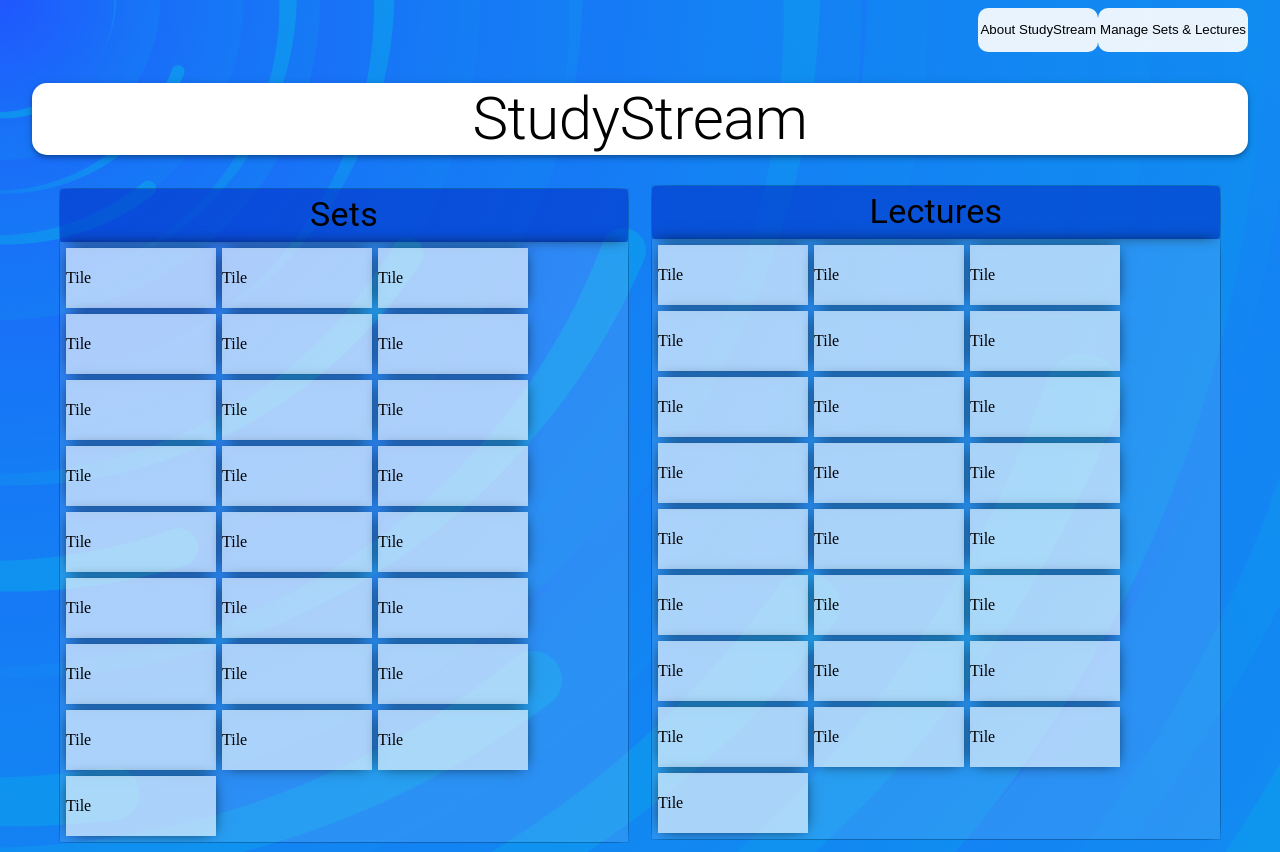
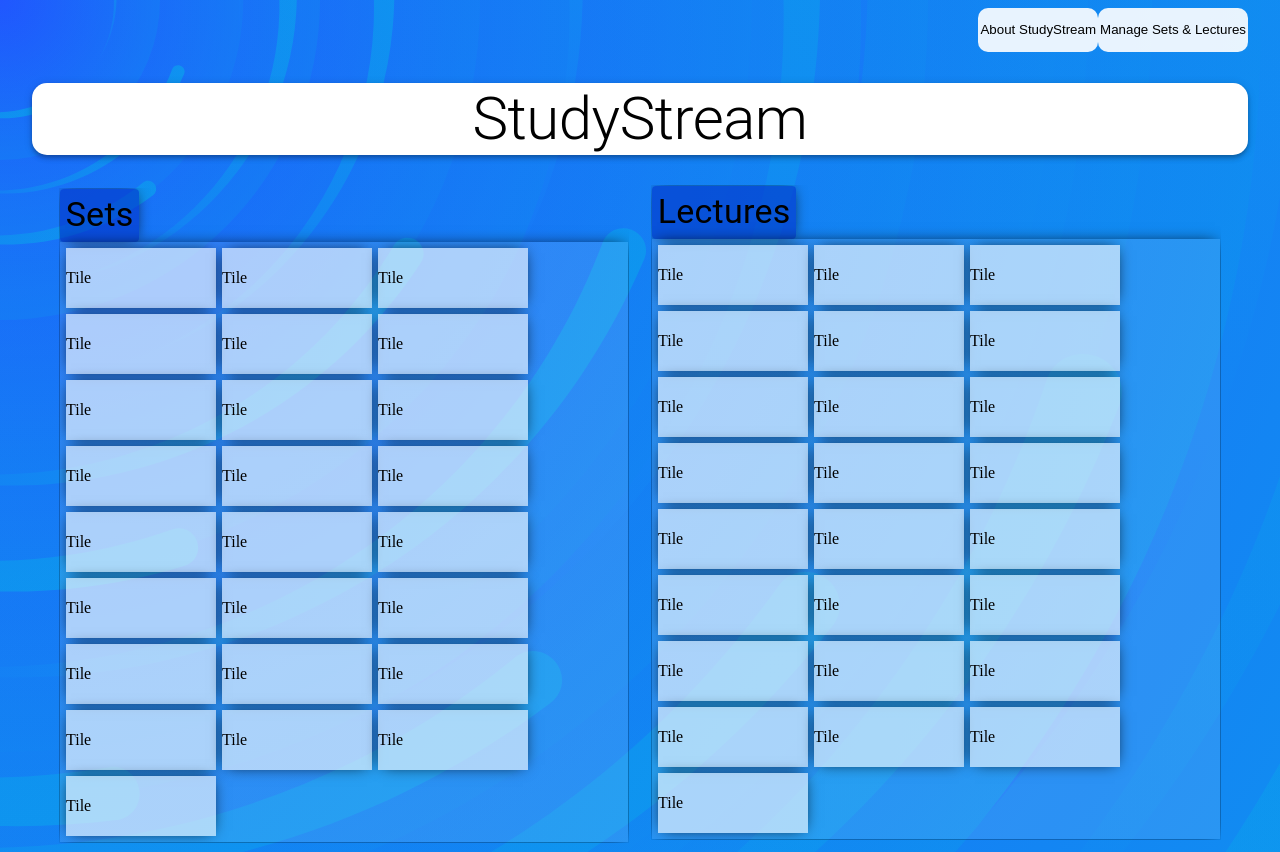
Before and after one commit to hutchinsonmouray/Group23, a React (Create React App) app in the folder client/: page / in a window 1280 px wide. Built offline with nearby package versions, Linux system fonts and the light colour scheme.

Commit message:
Merge remote-tracking branch 'origin/base' into mouray

```diff
--- a/client/src/styles.css
+++ b/client/src/styles.css
@@ -19,8 +19,8 @@
 }
 
 .box-with-blue-border {
-    /*width: fit-content;*/
-    /*height: fit-content;*/
+    width: fit-content;
+    height: fit-content;
     padding: 1%;
     display: grid;
     border-radius: 4px;
```
